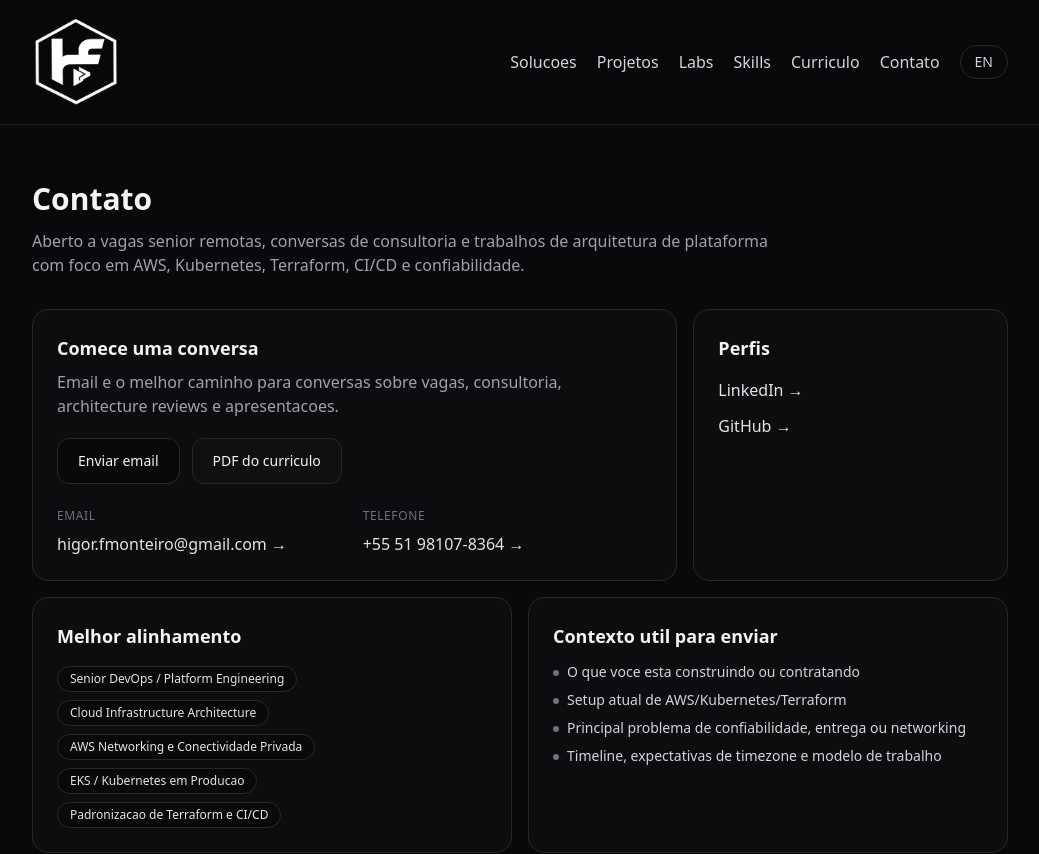
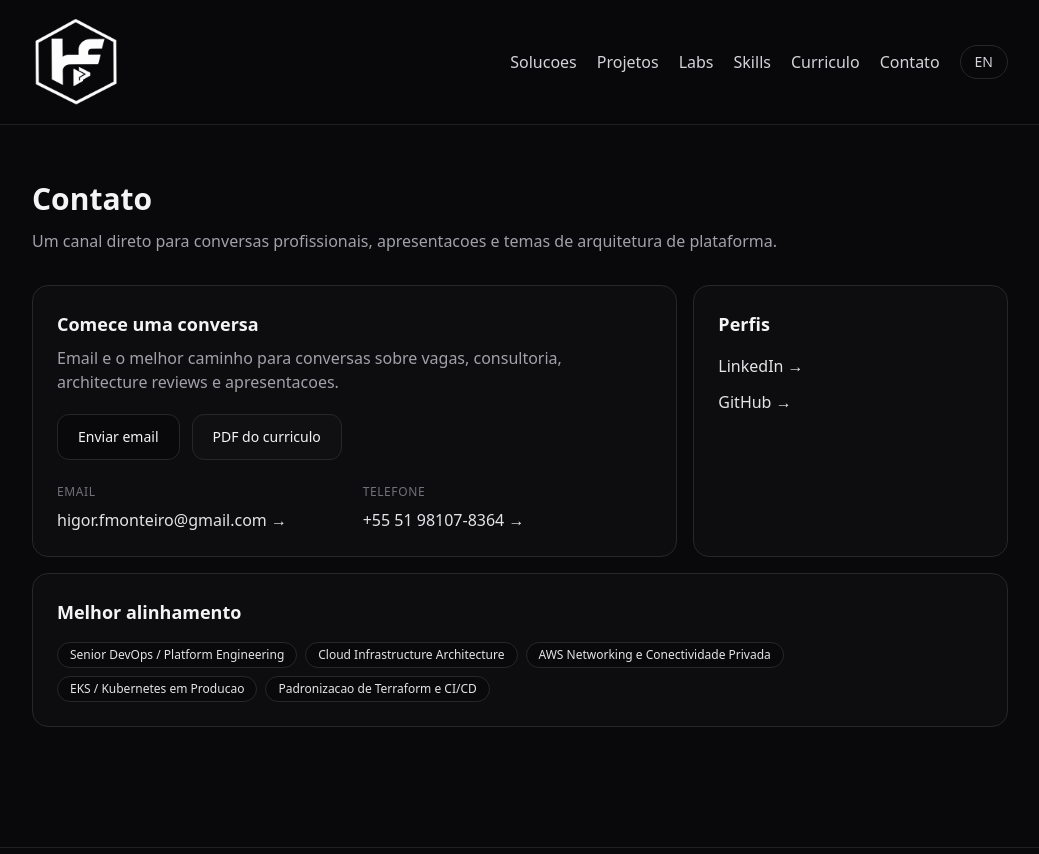
Before and after one commit to hf-monteiro/hfmonteiro, a Next.js app: page /pt-br/contact in a window 1280 px wide. Shown: the top 854 px of the page, without its empty margins (120-1159 px from the left). Built offline with nearby package versions, Linux system fonts and the light colour scheme.

Commit message:
update contact section

```diff
--- a/app/(en)/contact/page.tsx
+++ b/app/(en)/contact/page.tsx
@@ -6,7 +6,7 @@ import Pill from "@/components/Pill";
 const copy = {
   title: "Contact",
   intro:
-    "Open to senior remote roles, consulting conversations, and platform architecture work focused on AWS, Kubernetes, Terraform, CI/CD, and reliability.",
+    "A direct way to reach me for professional conversations, introductions, and platform architecture topics.",
   emailTitle: "Start a conversation",
   emailBody:
     "Email is the best path for role conversations, consulting requests, architecture reviews, and introductions.",
@@ -23,13 +23,6 @@ const copy = {
     "AWS Networking & Private Connectivity",
     "Production EKS / Kubernetes Platforms",
     "Terraform and CI/CD Standardization"
-  ],
-  sendTitle: "Helpful context to include",
-  send: [
-    "What you are building or hiring for",
-    "Current AWS/Kubernetes/Terraform setup",
-    "Main reliability, delivery, or networking problem",
-    "Timeline, timezone expectations, and engagement model"
   ]
 };
 
@@ -92,7 +85,7 @@ export default function ContactPage() {
             </Card>
           </div>
 
-          <div className="mt-4 grid gap-4 lg:grid-cols-2">
+          <div className="mt-4">
             <Card>
               <h2 className="text-lg font-semibold">{t.fitTitle}</h2>
               <div className="mt-4 flex flex-wrap gap-2">
@@ -101,18 +94,6 @@ export default function ContactPage() {
                 ))}
               </div>
             </Card>
-
-            <Card>
-              <h2 className="text-lg font-semibold">{t.sendTitle}</h2>
-              <ul className="mt-3 space-y-2 text-sm text-zinc-300">
-                {t.send.map((item) => (
-                  <li key={item} className="flex gap-2">
-                    <span className="mt-2 h-1.5 w-1.5 shrink-0 rounded-full bg-zinc-500" />
-                    <span>{item}</span>
-                  </li>
-                ))}
-              </ul>
-            </Card>
           </div>
         </section>
       </Container>
--- a/app/pt-br/contact/page.tsx
+++ b/app/pt-br/contact/page.tsx
@@ -6,7 +6,7 @@ import Pill from "@/components/Pill";
 const copy = {
   title: "Contato",
   intro:
-    "Aberto a vagas senior remotas, conversas de consultoria e trabalhos de arquitetura de plataforma com foco em AWS, Kubernetes, Terraform, CI/CD e confiabilidade.",
+    "Um canal direto para conversas profissionais, apresentacoes e temas de arquitetura de plataforma.",
   emailTitle: "Comece uma conversa",
   emailBody:
     "Email e o melhor caminho para conversas sobre vagas, consultoria, architecture reviews e apresentacoes.",
@@ -23,13 +23,6 @@ const copy = {
     "AWS Networking e Conectividade Privada",
     "EKS / Kubernetes em Producao",
     "Padronizacao de Terraform e CI/CD"
-  ],
-  sendTitle: "Contexto util para enviar",
-  send: [
-    "O que voce esta construindo ou contratando",
-    "Setup atual de AWS/Kubernetes/Terraform",
-    "Principal problema de confiabilidade, entrega ou networking",
-    "Timeline, expectativas de timezone e modelo de trabalho"
   ]
 };
 
@@ -92,7 +85,7 @@ export default function ContactPage() {
             </Card>
           </div>
 
-          <div className="mt-4 grid gap-4 lg:grid-cols-2">
+          <div className="mt-4">
             <Card>
               <h2 className="text-lg font-semibold">{t.fitTitle}</h2>
               <div className="mt-4 flex flex-wrap gap-2">
@@ -101,18 +94,6 @@ export default function ContactPage() {
                 ))}
               </div>
             </Card>
-
-            <Card>
-              <h2 className="text-lg font-semibold">{t.sendTitle}</h2>
-              <ul className="mt-3 space-y-2 text-sm text-zinc-300">
-                {t.send.map((item) => (
-                  <li key={item} className="flex gap-2">
-                    <span className="mt-2 h-1.5 w-1.5 shrink-0 rounded-full bg-zinc-500" />
-                    <span>{item}</span>
-                  </li>
-                ))}
-              </ul>
-            </Card>
           </div>
         </section>
       </Container>
```
